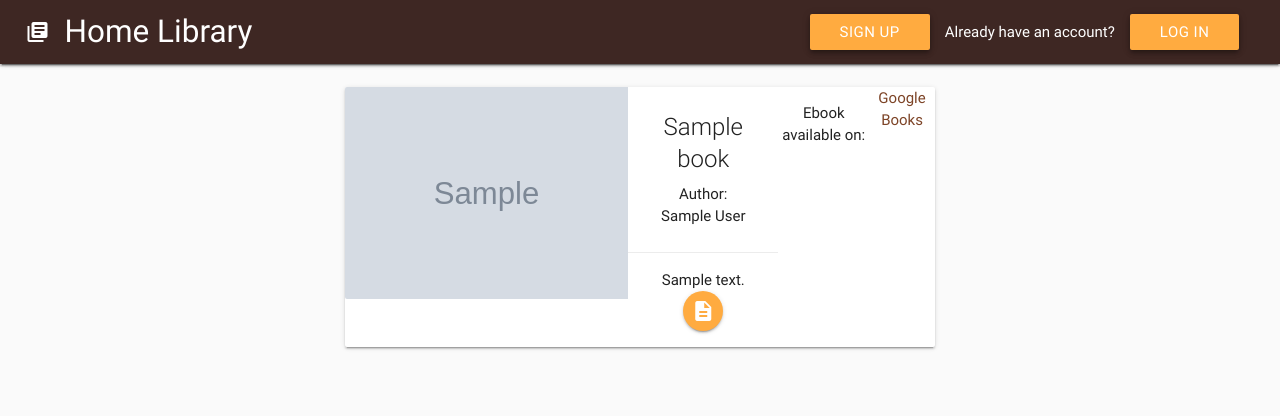
After one commit to Nuurek/HomeLibrary, a Django app: template books/templates/books/book_preview.html in a window 1280 px wide. The commit adds this page. Shown: the top 416 px of the page. Run offline with Django 3.2, Linux system fonts and the light colour scheme; the template is opened without the code that fills it: most values are stand-ins (such as "Sample title", 1, 10 or a date in 2020); grey boxes marked "Sample" are stand-in pictures; style sheets or scripts are compiled from the project's sources; some libraries are stand-ins or nearby versions.

Commit message:
Increased Book description size. Prepared Book card design.

```diff
--- a/books/models.py
+++ b/books/models.py
@@ -11,7 +11,7 @@ class GoogleBook(models.Model):
 
 class Book(models.Model):
     title = models.CharField(max_length=100)
-    description = models.TextField(max_length=500)
+    description = models.TextField(max_length=1000)
     page_count = models.PositiveSmallIntegerField()
     author = models.CharField(max_length=50)
     cover = models.ImageField()
--- /dev/null
+++ b/books/templates/books/book_preview.html
@@ -0,0 +1,43 @@
+{% extends 'books/base.html' %}
+
+{% block content %}
+	<div class="section">
+		<div class="row">
+			<div class="col s12 xl8 offset-xl2">
+				<div class="card horizontal book-card">
+			    <div class="card-image waves-effect waves-block waves-light">
+			      <img class="activator" src="{{ book.cover }}">
+			    </div>
+			    <div class="card-stacked">
+				    <div class="card-content">
+		          <span class="col card-title grey-text text-darken-4">
+					      {{ book.title }}
+				      </span>
+				      <p>Author: {{ book.author }}</p>
+		        </div>
+		        <div class="card-action">
+			        <span>{{ book.description | truncatewords:20}}</span>
+			        <div>
+				        <a class="btn-floating activator btn waves-effect waves-light"><i class="material-icons">description</i></a>
+			        </div>
+		        </div>
+			    </div>
+			    <div class="card-reveal">
+			      <span class="card-title grey-text text-darken-4">{{ book.title }}<i class="material-icons right">close</i></span>
+				    <p>Author: {{ book.author }}</p>
+			      <p>{{ book.description }}</p>
+			    </div>
+					{% if book.ebook_link %}
+						<p>Ebook available on:</p>
+						<a href="{{ book.ebook_link }}">Google Books</a>
+					{% endif %}
+			  </div>
+			</div>
+		</div>
+
+		<div class="row">
+
+		</div>
+	</div>
+
+{% endblock %}
--- a/books/urls.py
+++ b/books/urls.py
@@ -6,4 +6,5 @@ from .views import *
 urlpatterns = [
     url(r'^copy/create', BookCopyCreateView.as_view(), name='book_copy_create'),
     url(r'^create', BookCreateView.as_view(), name='book_create'),
+    url(r'^preview', BookPreviewView.as_view(), name='book_preview'),
 ]
```
Also changed, not shown: books/static/css/books/style.scss (+21 -0 lines), books/views.py (+18 -3 lines), books/migrations/0005_auto_20170617_1828.py (added), books/migrations/0006_bookcoverpreview.py (added), books/migrations/0007_auto_20170617_2139.py (added).
